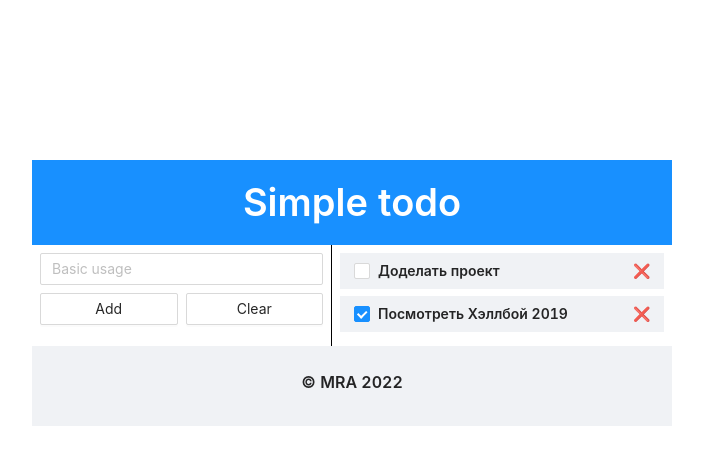
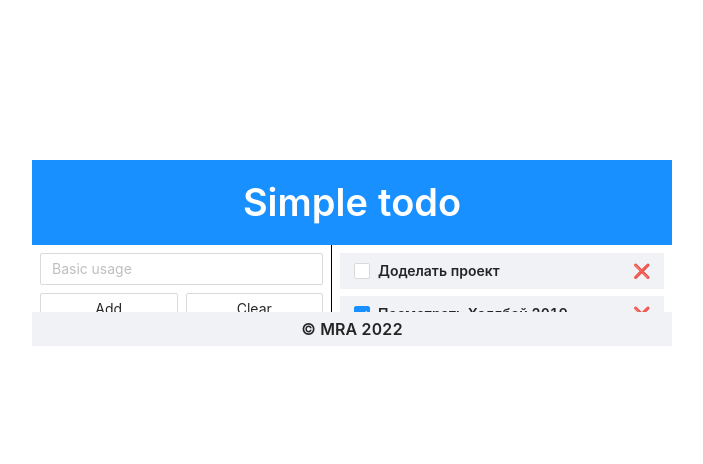
Before and after one commit to m4medbekov/simple-todo, a React (Create React App) app: page / in a window 1280 px wide. Shown: the top 464 px of the page, without its empty margins (288-991 px from the left). Built offline with nearby package versions, Linux system fonts and the light colour scheme.

Commit message:
Fix footer bug

```diff
--- a/src/components/footerEnd/FooterEnd.jsx
+++ b/src/components/footerEnd/FooterEnd.jsx
@@ -4,8 +4,8 @@ const { Footer } = Layout;
 
 const FooterEnd = () => {
   return (
-    <Footer>
-      <Title level={5}>© MRA 2022</Title>
+    <Footer style={{ position: "absolute", bottom: 0, width: "100%", padding: "5px 50px" }}>
+      <Title style={{ margin: 0 }} level={5}>© MRA 2022</Title>
     </Footer>
   )
 }
```
